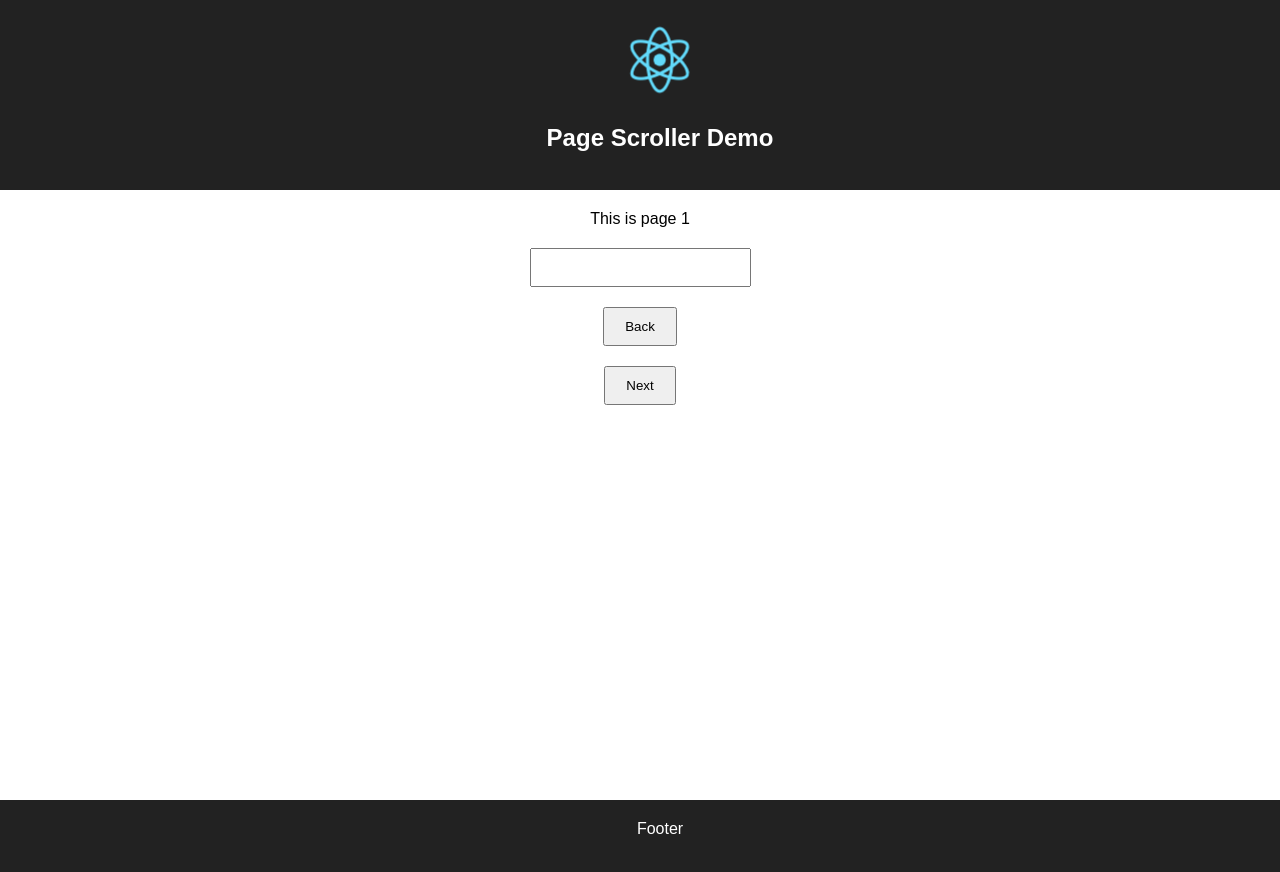
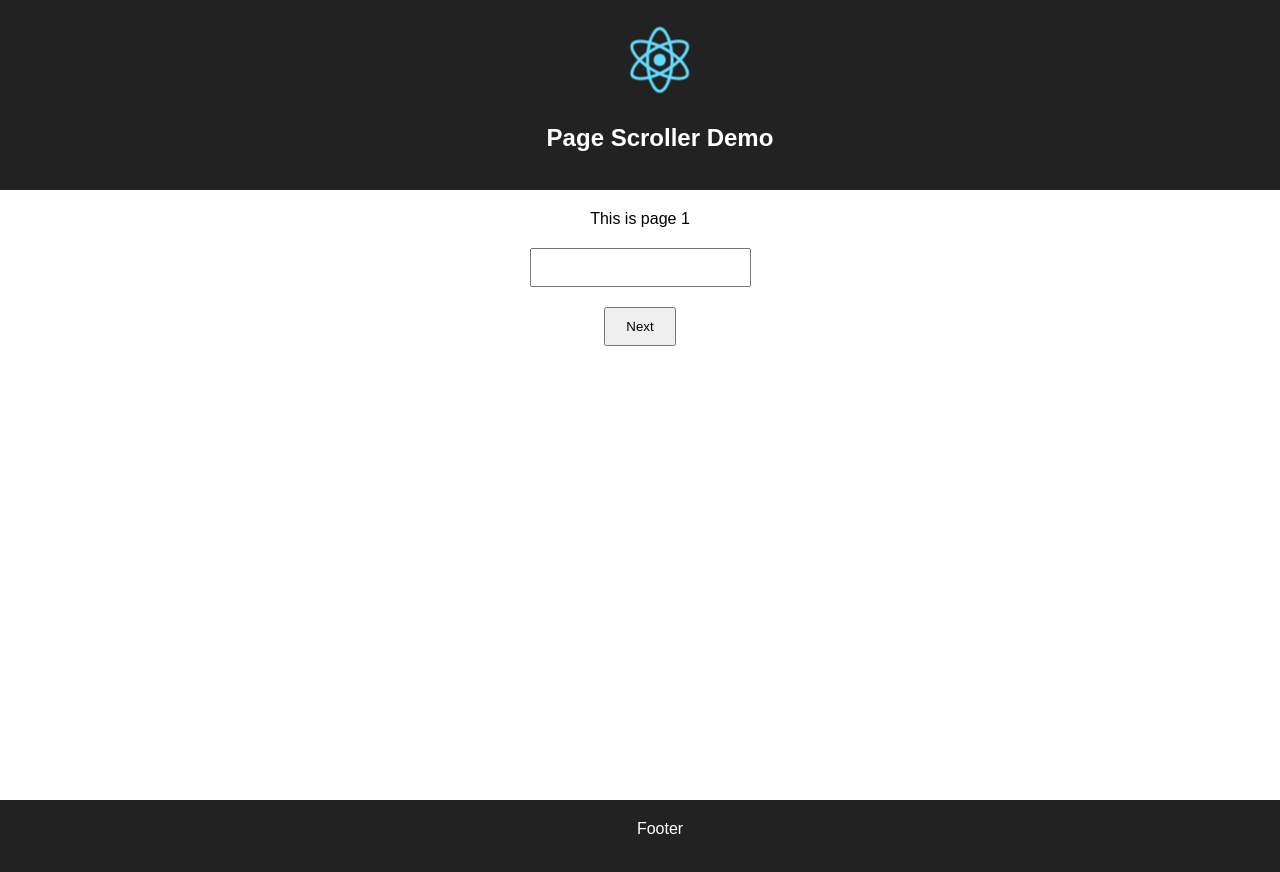
Before and after one commit to freaksauce/animated-questions, a React app: page / in a window 1280 px wide. Shown: the top 872 px of the page. Built offline with nearby package versions, Linux system fonts and the light colour scheme.

Commit message:
more updates to refactor using children

```diff
--- a/src/Component1.js
+++ b/src/Component1.js
@@ -5,22 +5,17 @@ const Component1 = props => (
   <div>
     <label htmlFor="input1">This is page 1</label>
     <input id="input1" className="question__input" value="" type="text" />
-    <button className="question__back question__submit" onClick={props.onBack}>
-      Back
-    </button>
-    <button className="question__next question__submit" onClick={props.onNext}>
+    <button className="question__next question__submit" onClick={() => props.onGoToPage('Q2', 'up')}>
       Next
     </button>
   </div>
 )
 
 Component1.defaultProps = {
-  onBack: null,
-  onNext: null
+  onGoToPage: null
 }
 Component1.propTypes = {
-  onBack: PropTypes.func,
-  onNext: PropTypes.func
+  onGoToPage: PropTypes.func
 }
 
 export default Component1
--- a/src/Component2.js
+++ b/src/Component2.js
@@ -5,27 +5,20 @@ const Component2 = props => (
   <div>
     <label htmlFor="input2">This is page 2</label>
     <input id="input2" className="question__input" value="" type="text" />
-    <button className="question__submit" onClick={props.onBack}>
+    <button className="question__submit" onClick={() => props.onGoToPage('Q1', 'down')}>
       Back
     </button>
-    <button className="question__submit" onClick={props.onNext}>
+    <button className="question__submit" onClick={() => props.onGoToPage('Q3', 'up')}>
       Next
-    </button>
-    <button className="question__submit" onClick={props.addPage}>
-      Add Page
     </button>
   </div>
 )
 
 Component2.defaultProps = {
-  onBack: null,
-  onNext: null,
-  addPage: null
+  onGoToPage: null
 }
 Component2.propTypes = {
-  onBack: PropTypes.func,
-  onNext: PropTypes.func,
-  addPage: PropTypes.func
+  onGoToPage: PropTypes.func
 }
 
 export default Component2
--- a/src/Component3.js
+++ b/src/Component3.js
@@ -5,20 +5,16 @@ const Component3 = props => (
   <div>
     <label htmlFor="input3">This is page 3</label>
     <input id="input3" className="question__input" value="" type="text" />
-    <button className="question__submit" onClick={props.onBack}>Back</button>
-    <button className="question__submit" onClick={props.onNext}>Next</button>
-    <button className="question__submit" onClick={(e) => props.onGoToPage(e, 1)}>Go to page 1</button>
+    <button className="question__submit" onClick={() => props.onGoToPage('Q2', 'down')}>Back</button>
+    <button className="question__submit" onClick={() => props.onGoToPage('Q4', 'up')}>Next</button>
+    <button className="question__submit" onClick={() => props.onGoToPage('Q1', 'down')}>Go to page 1</button>
   </div>
 )
 
 Component3.defaultProps = {
-  onBack: null,
-  onNext: null,
   onGoToPage: null
 }
 Component3.propTypes = {
-  onBack: PropTypes.func,
-  onNext: PropTypes.func,
   onGoToPage: PropTypes.func
 }
 
--- a/src/Component4.js
+++ b/src/Component4.js
@@ -5,21 +5,15 @@ const Component4 = props => (
   <div>
     <label htmlFor="input4">This is page 4</label>
     <input id="input4" className="question__input" value="" type="text" />
-    <button className="question__submit" onClick={props.onBack}>Back</button>
-    <button className="question__submit" onClick={props.onNext}>Next</button>
-    <button className="question__submit" onClick={() => props.removePage('2')}>Remove Question</button>
+    <button className="question__submit" onClick={() => props.onGoToPage('Q3', 'down')}>Back</button>
   </div>
 )
 
 Component4.defaultProps = {
-  onBack: null,
-  onNext: null,
-  removePage: null
+  onGoToPage: null
 }
 Component4.propTypes = {
-  onBack: PropTypes.func,
-  onNext: PropTypes.func,
-  removePage: PropTypes.func
+  onGoToPage: PropTypes.func
 }
 
 
--- a/src/Page.js
+++ b/src/Page.js
@@ -7,11 +7,7 @@ class Page extends Component {
     this.state = {
       extraClasses: null
     }
-    this.onNext = this.onNext.bind(this)
-    this.onBack = this.onBack.bind(this)
     this.onGoToPage = this.onGoToPage.bind(this)
-    this.addPage = this.addPage.bind(this)
-    this.removePage = this.removePage.bind(this)
     this.pageStyles = {
       page__inner: {
         width: '100%',
@@ -21,27 +17,8 @@ class Page extends Component {
     }
   }
 
-  onNext(e) {
-    // console.log('onNext', e)
-    e.preventDefault()
-    this.props.incrementPage()
-  }
-  onBack(e) {
-    // console.log('onBack', e)
-    e.preventDefault()
-    this.props.decrementPage()
-  }
-  onGoToPage(e, pageNumber) {
-    // console.log('onGoToPage', pageNumber)
-    e.preventDefault()
-    this.props.goToPage(pageNumber)
-  }
-  addPage() {
-    this.props.addComponentToPagesArray()
-  }
-  removePage(componentIndex) {
-    // console.log('removeQuestion', componentIndex)
-    this.props.removeComponentFromPagesArray(componentIndex)
+  onGoToPage(elementId, direction) {
+    this.props.goToPage(elementId, direction)
   }
 
   render() {
@@ -51,11 +28,7 @@ class Page extends Component {
           <div className="PageScroller__page__inner" style={this.pageStyles.page__inner}>
             {React.cloneElement(this.props.children, {
               extraClasses: this.state.extraClasses,
-              onNext: this.onNext,
-              onBack: this.onBack,
-              onGoToPage: this.onGoToPage,
-              addPage: this.addPage,
-              removePage: this.removePage
+              onGoToPage: this.onGoToPage
             })}
           </div>
         )}
@@ -67,19 +40,13 @@ class Page extends Component {
 Page.defaultProps = {
   visible: false,
   goToPage: null,
-  offsetTop: 0,
-  addComponentToPagesArray: null,
-  removeComponentFromPagesArray: null
+  offsetTop: 0
 }
 Page.propTypes = {
   id: PropTypes.string.isRequired,
   visible: PropTypes.bool,
   offsetTop: PropTypes.number,
-  incrementPage: PropTypes.func.isRequired,
-  decrementPage: PropTypes.func.isRequired,
   goToPage: PropTypes.func,
-  addComponentToPagesArray: PropTypes.func,
-  removeComponentFromPagesArray: PropTypes.func,
   children: PropTypes.node.isRequired
 }
 
--- a/src/PageScroller.js
+++ b/src/PageScroller.js
@@ -8,6 +8,7 @@ class PageScroller extends Component {
     super(props)
     this.state = {
       counter: 1,
+      currentElementId: 'Q1',
       visiblePagesArr: ['Q1']
     }
     this.goToPage = this.goToPage.bind(this)
@@ -27,67 +28,47 @@ class PageScroller extends Component {
   /**
    * Force animate to a specific page without seeing any other pages animate, this is possible due to all questions being unmounted on complete
    */
-  goToPage(pageNumber = null, direction = 'up') {
-    const selector = `.PageScroller__page:nth-of-type(${pageNumber})`
-    this.setState({ visiblePagesArr: this.updatedVisiblePagesArr(direction, pageNumber) }, () => {
+  goToPage(elementId = null, direction = 'up') {
+    this.setState({ visiblePagesArr: this.updatedVisiblePagesArr(elementId) }, () => {
       // Scroll to next page
-      const el = document.querySelector(selector)
+      const el = document.getElementById(this.state.currentElementId)
       if (direction === 'up') {
         const offset = el.clientHeight
         window.scroll(0, offset)
       }
-      this.animatePage(el, pageNumber)
+      this.animatePage(el, elementId)
     })
   }
 
-  updatedVisiblePagesArr(direction = 'up', pageNumber) {
-    // console.log('updatedVisiblePagesArr', direction, pageNumber)
+  updatedVisiblePagesArr(elementId) {
     const visiblePagesArr = this.state.visiblePagesArr
-    const pagesArrLen = this.props.children.length
-    let pageToAdd = null
-    if (pageNumber) {
-      pageToAdd = `Q${pageNumber}`
-    } else if (direction && direction === 'up') {
-      // check if direction was up (increment)
-      if (this.state.counter + 1 <= pagesArrLen) {
-        // if allowed create a new page id string to add to questionsArr
-        pageToAdd = `Q${this.state.counter + 1}`
-      }
-    } else if (direction && direction === 'down' && this.state.counter - 1 >= 1) {
-      // if direction was down (decrement)
-      pageToAdd = `Q${this.state.counter - 1}`
-    }
     // if not null add the page ID to the array and return
-    if (pageToAdd !== null) return [...visiblePagesArr, pageToAdd]
+    if (elementId !== null) return [...visiblePagesArr, elementId]
     return false
   }
 
-  removeFromVisiblePagesArray(toDelete) {
-    // console.log('removeFromVisiblePagesArray')
+  removeFromVisiblePagesArray(elementId) {
     const visiblePagesArr = this.state.visiblePagesArr
     const newVisiblePagesArr = visiblePagesArr.filter(pageId => {
-      return pageId !== toDelete
+      return pageId !== elementId
     })
     this.setState({ visiblePagesArr: newVisiblePagesArr })
   }
 
-  animatePage(scrollTo, counterVal) {
-    // console.log('scrollTo', scrollTo)
-    const currCounter = this.state.counter
+  animatePage(scrollTo, elementId) {
     const {
       onAnimationStart,
-      onAnimationEnd,
-      children
+      onAnimationEnd
     } = this.props
+    const questionsArrDom = document.querySelectorAll('.PageScroller__page')
     onAnimationStart()
     scrollIt(scrollTo, 500, 'easeOutQuad', () => {
-      this.setState({ counter: counterVal })
-      // console.log(`Just finished scrolling to ${window.pageYOffset}px`)
-      // console.log('Q to remove', `Q${currCounter}`)
       // delete current from visible array
-      this.removeFromVisiblePagesArray(`Q${currCounter}`)
+      this.removeFromVisiblePagesArray(this.state.currentElementId)
+      this.setState({ currentElementId: elementId })
       let isLastPage
-      if (counterVal === children.length) {
+      const lastElementId = questionsArrDom[questionsArrDom.length - 1].id
+      if (elementId === lastElementId) {
         isLastPage = true
       } else {
         isLastPage = false
@@ -100,17 +81,19 @@ class PageScroller extends Component {
     const styles = {
       marginTop: `${this.props.offsetTop}px`
     }
+    const { children } = this.props
     return (
       <div className="PageScroller" style={styles}>
-        {React.Children.map(this.props.children, (PageComponent, index) => {
-          const isVisible = !!this.state.visiblePagesArr.includes(`Q${index + 1}`)
+        {React.Children.map(children, (PageComponent, index) => {
+          const pageId = `Q${index + 1}`
+          const isVisible = !!this.state.visiblePagesArr.includes(pageId)
           return (
             <Page
-              id={`Q${index + 1}`}
-              key={`Q${index + 1}`}
+              id={pageId}
+              key={pageId}
               visible={isVisible}
               offsetTop={this.props.offsetTop}
-              goToPage={(pageNumber) => this.goToPage(pageNumber)}
+              goToPage={(elementId) => this.goToPage(elementId)}
             >
               {PageComponent}
             </Page>
@@ -125,7 +108,7 @@ PageScroller.defaultProps = {
   offsetTop: 0
 }
 PageScroller.propTypes = {
-  children: PropTypes.arrayOf(PropTypes.func).isRequired,
+  children: PropTypes.arrayOf(PropTypes.object).isRequired,
   offsetTop: PropTypes.number,
   onAnimationStart: PropTypes.func.isRequired,
   onAnimationEnd: PropTypes.func.isRequired
```
